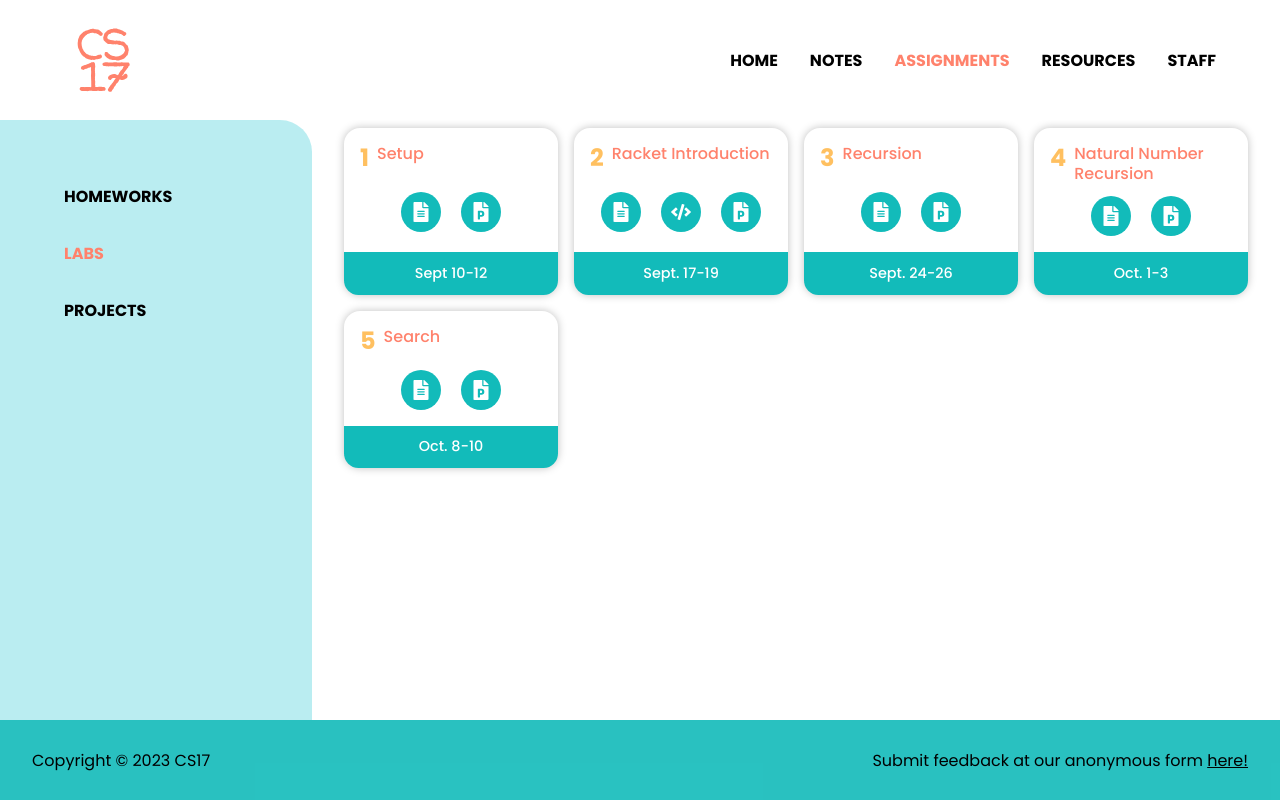
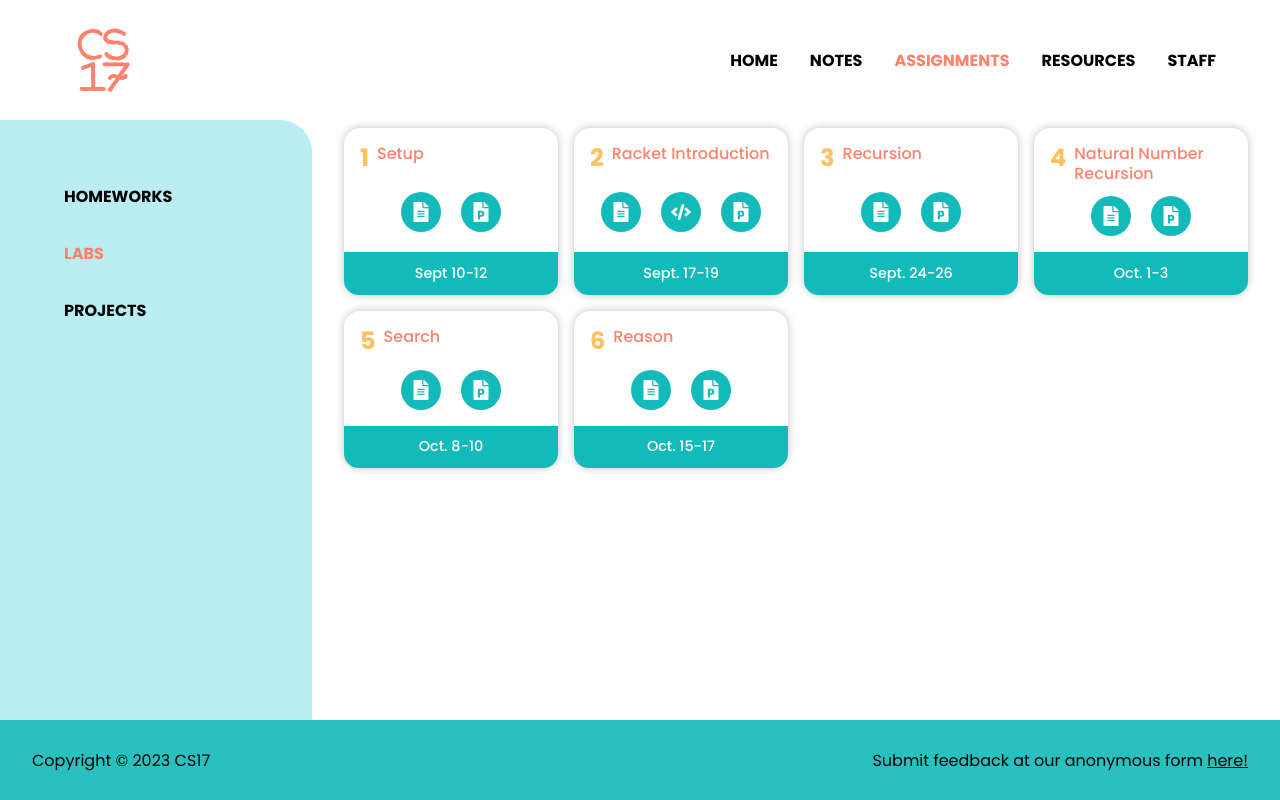
Before and after one commit to cs17-fall2023/cs17-fall2023.github.io, a React (Create React App) app: page /labs in a window 1280 px wide. Built offline with nearby package versions, Linux system fonts and the light colour scheme.

Commit message:
lab 6 release

```diff
--- a/src/Info/Assignments/Labs/Labs.js
+++ b/src/Info/Assignments/Labs/Labs.js
@@ -37,13 +37,13 @@ const labs = [
 			{ icon: <FaFilePowerpoint />, link: "https://docs.google.com/presentation/d/1xdB9HVbdHfiuny3EyD1KlUu7nHK132cIlVwWSBS7gzw/edit?usp=sharing", label: "Slides" },
 		]
 	},
-	// {
-	// 	number: 6, title: "Reason", dueDate: "Oct. 16-18", active: false,
-	// 	links: [
-	// 		{ icon: <FaFileAlt />, link: "https://drive.google.com/file/d/1eHZ-pbu_3fZrcXSCWChOoxBofsCrYjaR/view?usp=sharing", label: "Handout" },
-	// 		{ icon: <FaFilePowerpoint />, link: "https://docs.google.com/presentation/d/1pxbfSGOcdiV5KobV_y4XmHPCwSeYAcCRN7LLe2Pxh8w/edit?usp=sharing", label: "Slides" },
-	// 	]
-	// },
+	{
+		number: 6, title: "Reason", dueDate: "Oct. 15-17", active: true,
+		links: [
+			{ icon: <FaFileAlt />, link: "https://drive.google.com/file/d/1fPDidyT2fPn5tvb4iuYP4S-VH3slOLJ2/view?usp=sharing", label: "Handout" },
+			{ icon: <FaFilePowerpoint />, link: "https://docs.google.com/presentation/d/1h9R56BUvmH2pwJH3j0ocBjALrgxL2IzTdYyZ-aE2eAA/edit?usp=sharing", label: "Slides" },
+		]
+	},
 	// {
 	// 	number: 7, title: "Debugging", dueDate: "Oct. 23-25", active: false,
 	// 	links: [
```
